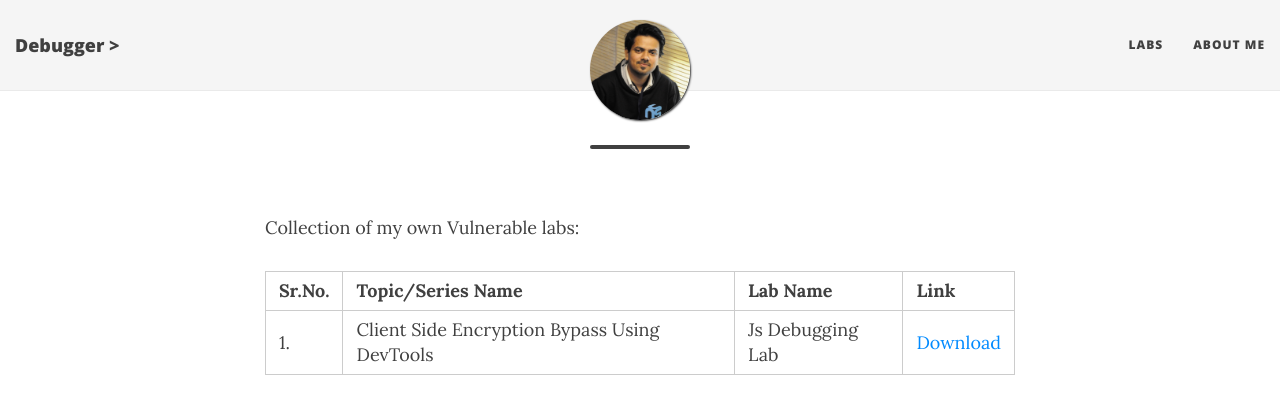
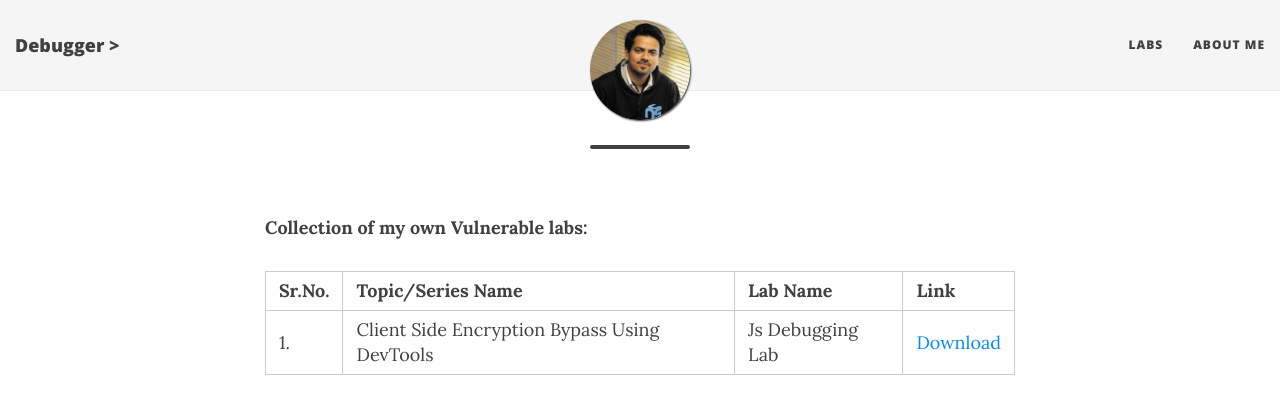
Before and after one commit to bhattsameer/bhattsameer.github.io, a Jekyll site: the page built from labs.md, in a window 1280 px wide. Shown: the top 410 px of the page. Built offline with Jekyll 4.4.1, drawn with Linux system fonts in a browser that asks for light colours; nearby versions of some CDN libraries.

Commit message:
Update labs.md

```diff
--- a/labs.md
+++ b/labs.md
@@ -4,7 +4,7 @@ title: ''
 subtitle: ''
 ---
 
-Collection of my own Vulnerable labs:
+**Collection of my own Vulnerable labs:**
 
 |Sr.No.|Topic/Series Name|Lab Name|Link|
 |------|------------------|-------|----|
```
